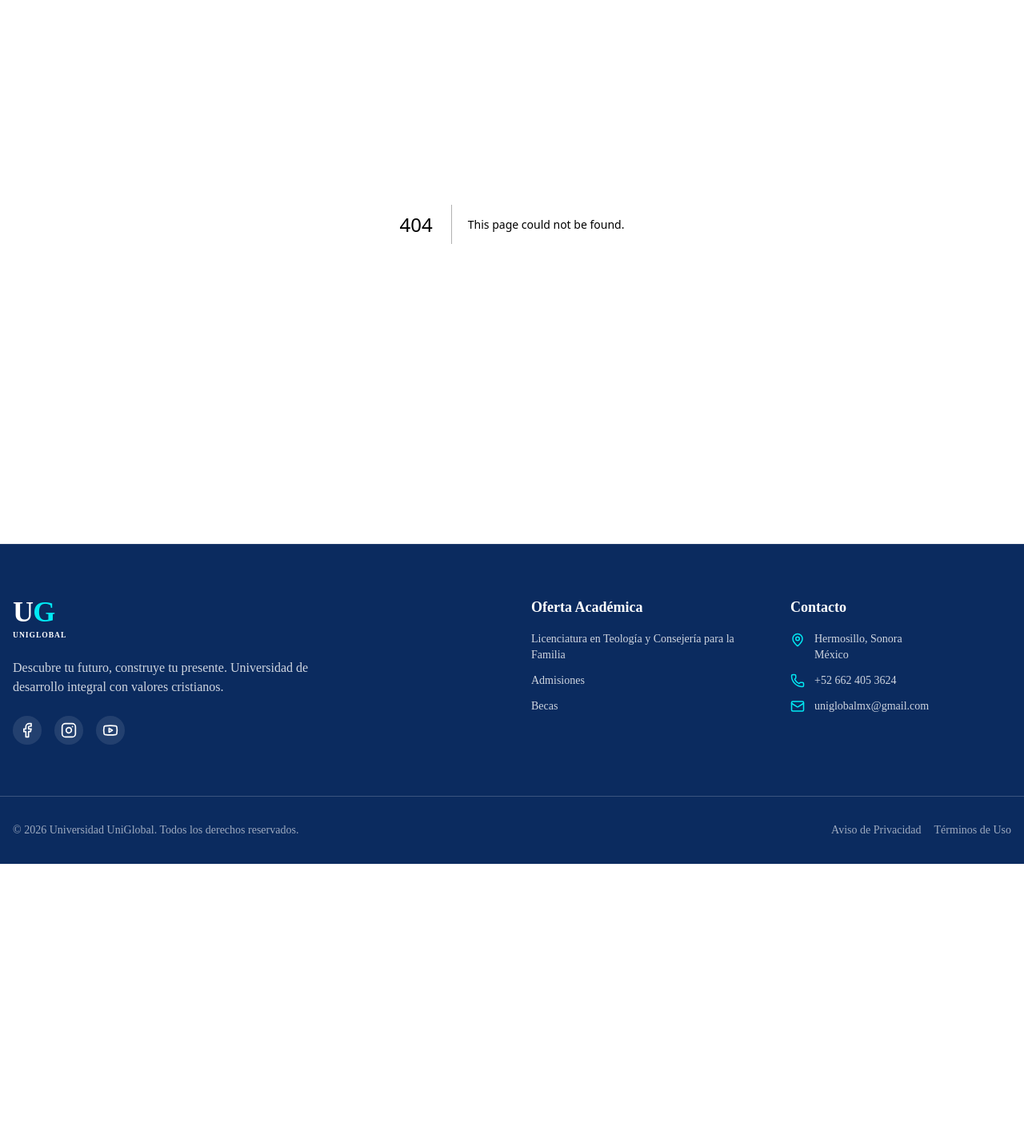
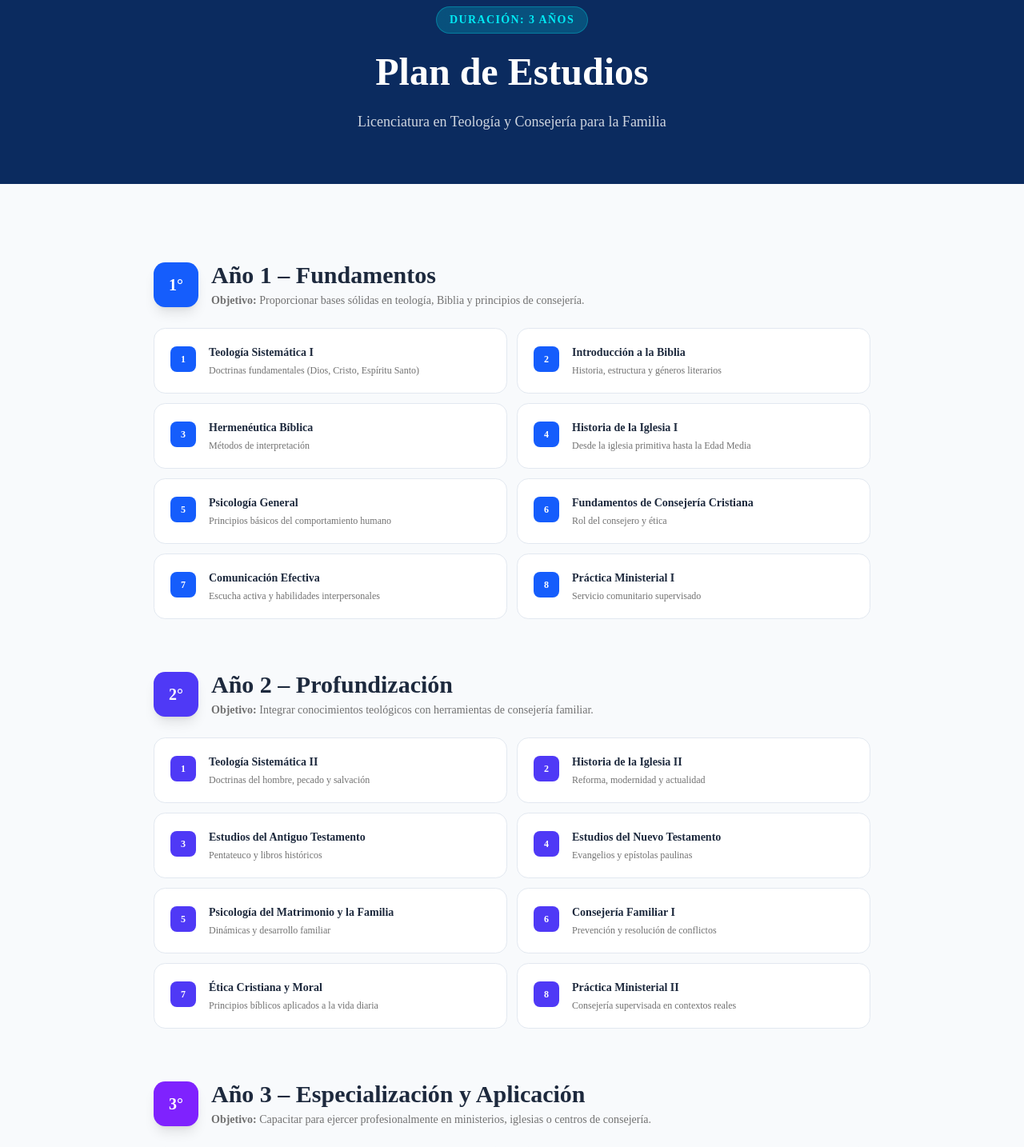
Before and after one commit to universidaduniglobal/antigravity, a Next.js app: page /carreras/teologia/plan-de-estudios in a window 1280 px wide. Before the commit this address had no page. Shown: the part 200-1634 px from the top of the page at 80% size. Before the commit the page ends 1280 px from the top, so only its background shows below. Built offline with nearby package versions, Linux system fonts and the light colour scheme.

Commit message:
feat: add Plan de Estudios page and button on teologia page

```diff
--- a/src/app/carreras/teologia/page.tsx
+++ b/src/app/carreras/teologia/page.tsx
@@ -1,5 +1,6 @@
 import type { Metadata } from "next";
 import Image from "next/image";
+import Link from "next/link";
 import { CheckCircle2, BookOpen, HeartHandshake, Users, GraduationCap, Clock, Award, Building } from "lucide-react";
 import { Button } from "@/components/ui/button";
 
@@ -114,6 +115,16 @@ export default function TeologiaPage() {
               </div>
             </div>
 
+            {/* Botón Plan de Estudios */}
+            <div className="text-center mb-16">
+              <Link
+                href="/carreras/teologia/plan-de-estudios"
+                className="inline-flex items-center justify-center whitespace-nowrap bg-primary text-primary-foreground hover:bg-primary/90 rounded-full px-10 text-lg h-14 shadow-lg font-bold transition-transform hover:scale-105"
+              >
+                Ver Plan de Estudios
+              </Link>
+            </div>
+
             {/* Formulario de Contacto */}
             <div id="informacion" className="bg-primary text-primary-foreground rounded-3xl p-8 md:p-12 shadow-2xl relative overflow-hidden">
               {/* Elementos decorativos */}
--- /dev/null
+++ b/src/app/carreras/teologia/plan-de-estudios/page.tsx
@@ -0,0 +1,189 @@
+import type { Metadata } from "next";
+import Link from "next/link";
+import { BookOpen, Target, GraduationCap, CheckCircle2 } from "lucide-react";
+
+export const metadata: Metadata = {
+  title: "Plan de Estudios | Licenciatura en Teología y Consejería Familiar | UniGlobal",
+  description: "Conoce el plan de estudios de 3 años de la Licenciatura en Teología y Consejería para la Familia.",
+};
+
+const año1 = [
+  { materia: "Teología Sistemática I", desc: "Doctrinas fundamentales (Dios, Cristo, Espíritu Santo)" },
+  { materia: "Introducción a la Biblia", desc: "Historia, estructura y géneros literarios" },
+  { materia: "Hermenéutica Bíblica", desc: "Métodos de interpretación" },
+  { materia: "Historia de la Iglesia I", desc: "Desde la iglesia primitiva hasta la Edad Media" },
+  { materia: "Psicología General", desc: "Principios básicos del comportamiento humano" },
+  { materia: "Fundamentos de Consejería Cristiana", desc: "Rol del consejero y ética" },
+  { materia: "Comunicación Efectiva", desc: "Escucha activa y habilidades interpersonales" },
+  { materia: "Práctica Ministerial I", desc: "Servicio comunitario supervisado" },
+];
+
+const año2 = [
+  { materia: "Teología Sistemática II", desc: "Doctrinas del hombre, pecado y salvación" },
+  { materia: "Historia de la Iglesia II", desc: "Reforma, modernidad y actualidad" },
+  { materia: "Estudios del Antiguo Testamento", desc: "Pentateuco y libros históricos" },
+  { materia: "Estudios del Nuevo Testamento", desc: "Evangelios y epístolas paulinas" },
+  { materia: "Psicología del Matrimonio y la Familia", desc: "Dinámicas y desarrollo familiar" },
+  { materia: "Consejería Familiar I", desc: "Prevención y resolución de conflictos" },
+  { materia: "Ética Cristiana y Moral", desc: "Principios bíblicos aplicados a la vida diaria" },
+  { materia: "Práctica Ministerial II", desc: "Consejería supervisada en contextos reales" },
+];
+
+const año3 = [
+  { materia: "Teología Sistemática III", desc: "Escatología y temas contemporáneos" },
+  { materia: "Estudios Bíblicos Avanzados", desc: "Profetas y literatura sapiencial" },
+  { materia: "Consejería Familiar II", desc: "Casos complejos (adicciones, violencia, duelo)" },
+  { materia: "Psicopatología Básica", desc: "Identificación y derivación de trastornos" },
+  { materia: "Mediación y Restauración Familiar", desc: "Técnicas de reconciliación" },
+  { materia: "Liderazgo y Administración Ministerial", desc: "Gestión de proyectos y equipos" },
+  { materia: "Seminario de Investigación", desc: "Proyecto final integrador" },
+  { materia: "Práctica Profesional", desc: "Servicio en iglesia, ONG o centro de consejería" },
+];
+
+function YearSection({
+  year,
+  title,
+  objective,
+  subjects,
+  color
+}: {
+  year: number;
+  title: string;
+  objective: string;
+  subjects: { materia: string; desc: string }[];
+  color: string;
+}) {
+  return (
+    <div className="mb-16">
+      <div className="flex items-center gap-4 mb-4">
+        <span className={`${color} text-white w-14 h-14 rounded-2xl flex items-center justify-center font-bold text-xl shrink-0 shadow-lg`}>
+          {year}°
+        </span>
+        <div>
+          <h2 className="text-2xl md:text-3xl font-bold text-slate-800 dark:text-slate-100">Año {year} – {title}</h2>
+          <p className="text-muted-foreground text-sm mt-1"><strong>Objetivo:</strong> {objective}</p>
+        </div>
+      </div>
+      <div className="grid md:grid-cols-2 gap-3 mt-6">
+        {subjects.map((s, i) => (
+          <div
+            key={i}
+            className="bg-white dark:bg-slate-900 p-5 rounded-2xl border border-slate-200 dark:border-slate-800 hover:shadow-md transition-shadow flex gap-4 items-start"
+          >
+            <span className={`${color} text-white w-8 h-8 rounded-lg flex items-center justify-center text-xs font-bold shrink-0 mt-0.5`}>
+              {i + 1}
+            </span>
+            <div>
+              <h3 className="font-bold text-slate-800 dark:text-slate-100 text-sm">{s.materia}</h3>
+              <p className="text-muted-foreground text-xs mt-1">{s.desc}</p>
+            </div>
+          </div>
+        ))}
+      </div>
+    </div>
+  );
+}
+
+export default function PlanEstudiosPage() {
+  return (
+    <div className="flex flex-col min-h-screen bg-slate-50 dark:bg-slate-950">
+      {/* Header */}
+      <section className="pt-32 pb-16 bg-primary text-primary-foreground">
+        <div className="container mx-auto px-4 text-center max-w-3xl">
+          <div className="inline-block bg-accent/20 text-accent border border-accent/30 px-4 py-1.5 rounded-full text-sm font-bold tracking-widest mb-6 backdrop-blur-md">
+            DURACIÓN: 3 AÑOS
+          </div>
+          <h1 className="text-4xl md:text-5xl font-bold mb-6">Plan de Estudios</h1>
+          <p className="text-lg text-primary-foreground/80">
+            Licenciatura en Teología y Consejería para la Familia
+          </p>
+        </div>
+      </section>
+
+      {/* Content */}
+      <section className="py-16 md:py-24">
+        <div className="container mx-auto px-4">
+          <div className="max-w-4xl mx-auto">
+
+            <YearSection
+              year={1}
+              title="Fundamentos"
+              objective="Proporcionar bases sólidas en teología, Biblia y principios de consejería."
+              subjects={año1}
+              color="bg-blue-600"
+            />
+
+            <YearSection
+              year={2}
+              title="Profundización"
+              objective="Integrar conocimientos teológicos con herramientas de consejería familiar."
+              subjects={año2}
+              color="bg-indigo-600"
+            />
+
+            <YearSection
+              year={3}
+              title="Especialización y Aplicación"
+              objective="Capacitar para ejercer profesionalmente en ministerios, iglesias o centros de consejería."
+              subjects={año3}
+              color="bg-violet-600"
+            />
+
+            {/* Modalidad */}
+            <div className="grid md:grid-cols-3 gap-4 mb-16">
+              <div className="bg-blue-50 dark:bg-blue-950/30 p-6 rounded-2xl border border-blue-200 dark:border-blue-900/50 text-center">
+                <BookOpen className="w-8 h-8 text-blue-600 dark:text-blue-400 mx-auto mb-3" />
+                <p className="text-3xl font-bold text-blue-600 dark:text-blue-400">60%</p>
+                <p className="text-sm text-muted-foreground mt-1">Clases teóricas</p>
+              </div>
+              <div className="bg-indigo-50 dark:bg-indigo-950/30 p-6 rounded-2xl border border-indigo-200 dark:border-indigo-900/50 text-center">
+                <Target className="w-8 h-8 text-indigo-600 dark:text-indigo-400 mx-auto mb-3" />
+                <p className="text-3xl font-bold text-indigo-600 dark:text-indigo-400">30%</p>
+                <p className="text-sm text-muted-foreground mt-1">Prácticas y talleres</p>
+              </div>
+              <div className="bg-violet-50 dark:bg-violet-950/30 p-6 rounded-2xl border border-violet-200 dark:border-violet-900/50 text-center">
+                <GraduationCap className="w-8 h-8 text-violet-600 dark:text-violet-400 mx-auto mb-3" />
+                <p className="text-3xl font-bold text-violet-600 dark:text-violet-400">10%</p>
+                <p className="text-sm text-muted-foreground mt-1">Proyectos e investigación</p>
+              </div>
+            </div>
+
+            {/* Perfil de Egreso */}
+            <div className="bg-primary text-primary-foreground p-8 md:p-12 rounded-3xl shadow-xl relative overflow-hidden">
+              <div className="absolute top-0 right-0 -mr-16 -mt-16 w-48 h-48 bg-accent rounded-full opacity-20 blur-3xl"></div>
+              <div className="relative z-10">
+                <h2 className="text-2xl md:text-3xl font-bold mb-6 flex items-center gap-3">
+                  <CheckCircle2 className="w-8 h-8 text-accent" />
+                  Perfil de Egreso
+                </h2>
+                <p className="text-primary-foreground/90 text-lg leading-relaxed">
+                  El egresado podrá interpretar y enseñar la Biblia con solidez, brindar consejería familiar con fundamentos teológicos y psicológicos, y liderar programas de apoyo y restauración en contextos comunitarios.
+                </p>
+              </div>
+            </div>
+
+            {/* CTA */}
+            <div className="text-center mt-16">
+              <p className="text-muted-foreground mb-6 text-lg">¿Listo para dar el primer paso?</p>
+              <div className="flex flex-col sm:flex-row gap-4 justify-center">
+                <Link
+                  href="/inscripcion"
+                  className="inline-flex items-center justify-center whitespace-nowrap bg-primary text-primary-foreground hover:bg-primary/90 rounded-full px-8 text-lg h-14 shadow-lg font-bold transition-transform hover:scale-105"
+                >
+                  Inicia tu Proceso
+                </Link>
+                <Link
+                  href="/carreras/teologia#informacion"
+                  className="inline-flex items-center justify-center whitespace-nowrap rounded-full px-8 text-lg h-14 border border-primary text-primary hover:bg-primary/5 font-bold"
+                >
+                  Solicitar Información
+                </Link>
+              </div>
+            </div>
+
+          </div>
+        </div>
+      </section>
+    </div>
+  );
+}
```
